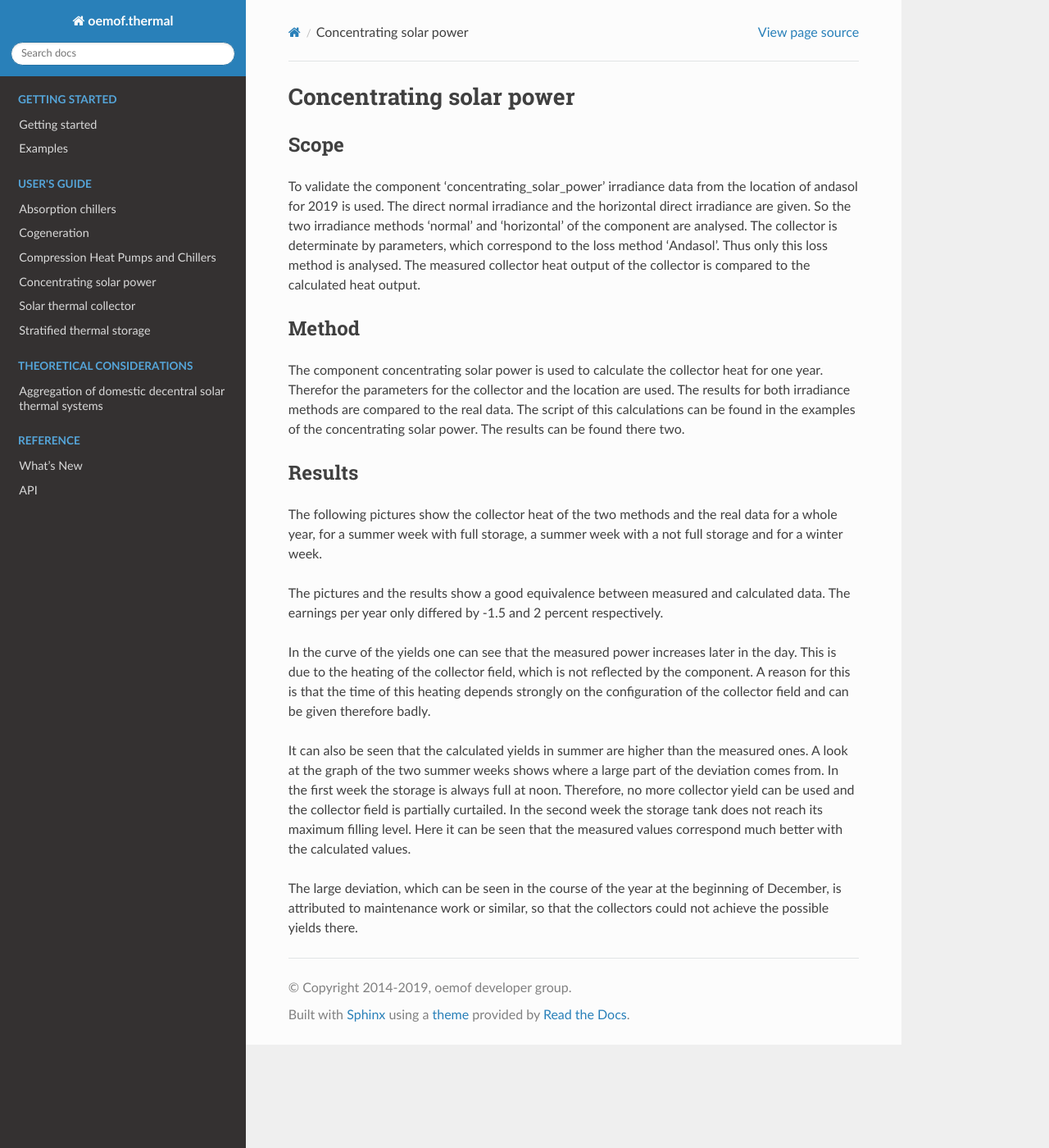
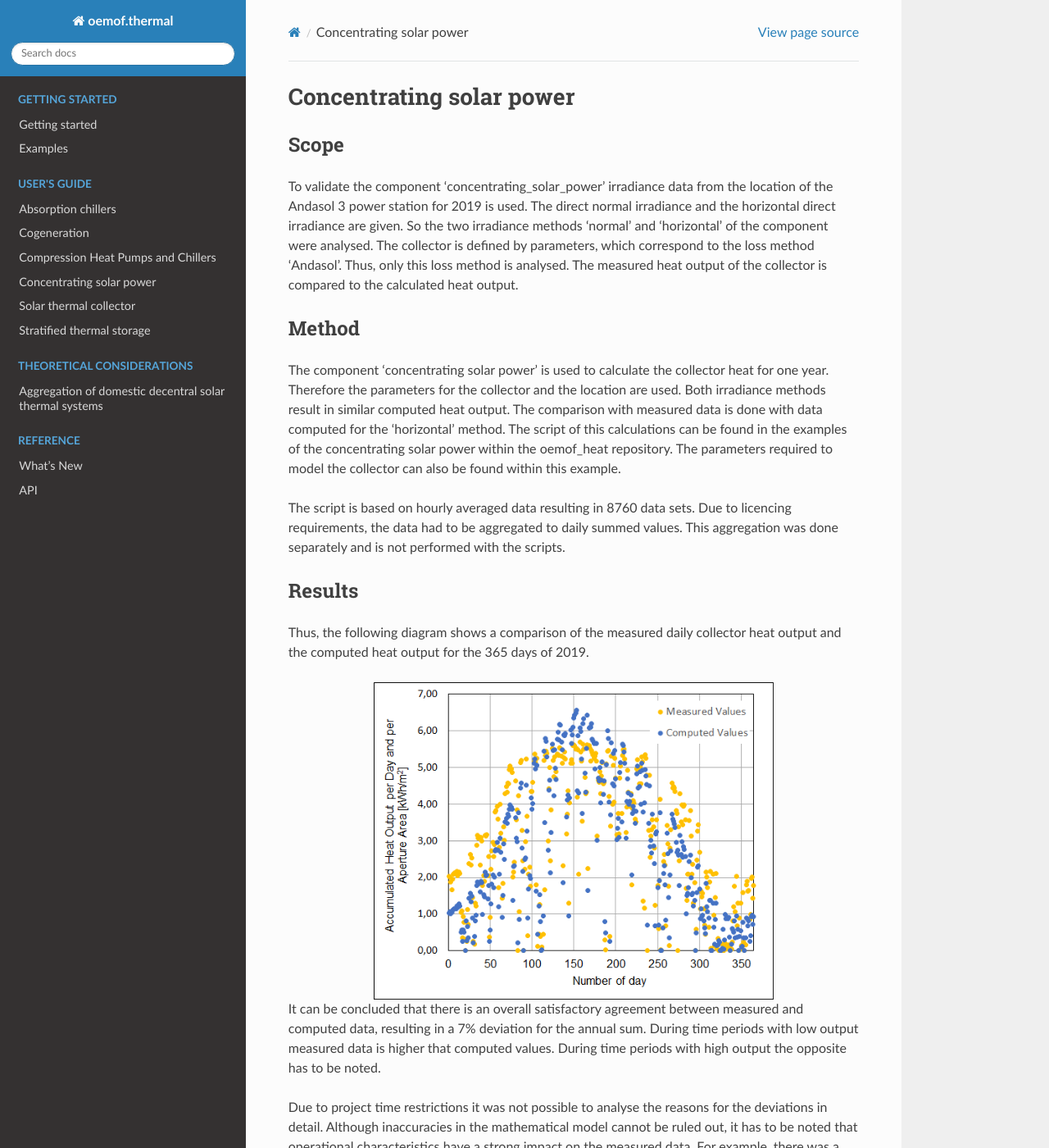
Before and after one commit to oemof/oemof-thermal, a Sphinx documentation site: the page built from docs/validation_concentrating_solar_power.rst, in a window 1280 px wide and 1400 px high. Shown: the whole window at 82% size. Built offline with Sphinx 7.4.7 and the Read the Docs theme 2.0.0, drawn with Linux system fonts in a browser that asks for light colours; formulas are drawn with MathJax 3; some of the changed text lies outside the part shown.

Commit message:
update csp_validation

```diff
--- a/docs/validation_concentrating_solar_power.rst
+++ b/docs/validation_concentrating_solar_power.rst
@@ -7,46 +7,54 @@ Scope
 _____
 
 To validate the component 'concentrating_solar_power' irradiance data from the
-location of andasol for 2019 is used. The direct normal irradiance and the
+location of the Andasol 3 power station for 2019 is used. The direct normal
+irradiance and the
 horizontal direct irradiance are given. So the two irradiance methods 'normal'
-and 'horizontal' of the component are analysed. The collector is determinate by
-parameters, which correspond to the loss method 'Andasol'. Thus only this
-loss method is analysed. The measured collector heat output of the collector is
+and 'horizontal' of the component were analysed. The collector is defined by
+parameters, which correspond to the loss method 'Andasol'. Thus, only this
+loss method is analysed. The measured heat output of the collector is
 compared to the calculated heat output.
 
 Method
 _______
 
-The component concentrating solar power is used to calculate the collector heat
-for one year. Therefor the parameters for the collector and the location are
-used. The results for both irradiance methods are compared to the real data.
-The script of this calculations can be found in the examples of the
-concentrating solar power. The results can be found there two.
+The component 'concentrating solar power' is used to calculate the collector heat
+for one year. Therefore the parameters for the collector and the location are
+used. Both irradiance methods result in similar computed heat output.
+The comparison with measured data is done with data computed for the 'horizontal'
+method. The script of this calculations can be found in the examples of the
+concentrating solar power within the oemof_heat repository.
+The parameters required to model the collector can also be found within this example.
+
+The script is based on hourly averaged data resulting in 8760 data sets. Due to
+licencing requirements, the data had to be aggregated to daily summed values.
+This aggregation was done separately and is not performed with the scripts.
 
 Results
 _______
-The following pictures show the collector heat of the two methods and the real
-data for a whole year, for a summer week with full storage, a summer week with
-a not full storage and for a winter week.
+Thus, the following diagram shows a comparison of the measured daily collector
+heat output and the computed heat output for the 365 days of 2019.
 
-The pictures and the results show a good equivalence between measured and
-calculated data. The earnings per year only differed by -1.5 and 2 percent
-respectively.
+.. 	figure:: _pics/csp_validation.png
+   :width: 70 %
+   :alt: csp_validation.png
+   :align: center
 
-In the curve of the yields one can see that the measured power increases later
-in the day. This is due to the heating of the collector field, which is not
-reflected by the component. A reason for this is that the time of this heating
-depends strongly on the configuration of the collector field and can be given
-therefore badly.
+It can be concluded that there is an overall satisfactory agreement between
+measured and computed data, resulting in a 7% deviation for the annual sum.
+During time periods with low output measured data is higher that computed values.
+During time periods with high output the opposite has to be noted.
 
-It can also be seen that the calculated yields in summer are higher than the
-measured ones. A look at the graph of the two summer weeks shows where a large
-part of the deviation comes from. In the first week the storage is always full
-at noon. Therefore, no more collector yield can be used and the collector field
-is partially curtailed. In the second week the storage tank does not reach its
-maximum filling level. Here it can be seen that the measured values correspond
-much better with the calculated values.
+Due to project time restrictions it was not possible to analyse the reasons
+for the deviations in detail. Although inaccuracies in the mathematical model
+cannot be ruled out, it has to be noted that operational characteristics have a
+strong impact on the measured data. For example, there was a maintenance period
+around day 320 resulting in low measerd thermal output. Also, in periods with
+high irradiance, it may be possible that the full collector yield cannot be
+absorbed by the power block and its storage. In those time periods the collector
+yield had to be curtailed by moving the concentrators out of the focal point.
 
-The large deviation, which can be seen in the course of the year at the
-beginning of December, is attributed to maintenance work or similar, so that
-the collectors could not achieve the possible yields there.
+Furthermore, the thermal inertia of the entire collector field is not represented
+by the computation. This cannot be seen in the daily sums of heat output. But it
+should be expected that computed heat output starts and ends earlier than measured
+output within the course of a day.
```
Also changed, not shown: docs/_pics/csp_validation.png (added).
